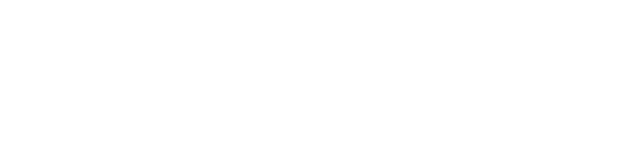
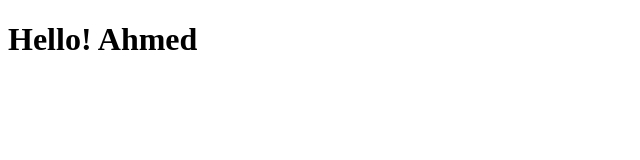
Before and after one commit to boraei/myproject, a plain HTML site: page index.html in a window 1280 px wide. Shown: the whole page, without its empty margins (0-640 px from the left). Drawn offline with Linux system fonts and the light colour scheme.

Commit message:
added body to html

```diff
--- a/index.html
+++ b/index.html
@@ -7,6 +7,6 @@
     <title>Document</title>
 </head>
 <body>
-
+    <h1>Hello! Ahmed</h1>
 </body>
 </html>
```
